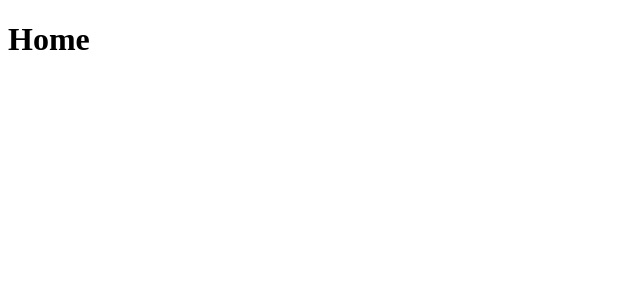
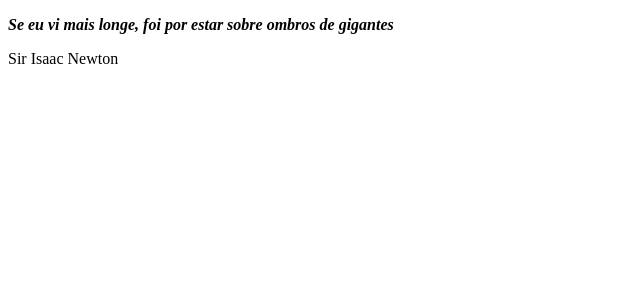
Before and after one commit to juanveronez/tabnews-project, a Next.js app: page / in a window 1280 px wide. Shown: the top 300 px of the page, without its empty margins (0-640 px from the left). Built offline with nearby package versions, Linux system fonts and the light colour scheme.

Commit message:
Update main page text

```diff
--- a/pages/index.js
+++ b/pages/index.js
@@ -1,5 +1,14 @@
 function Home() {
-  return <h1>Home</h1>;
+  return (
+    <>
+      <p>
+        <i>
+          <b>Se eu vi mais longe, foi por estar sobre ombros de gigantes</b>
+        </i>
+      </p>
+      <span>Sir Isaac Newton</span>
+    </>
+  );
 }
 
 export default Home;
```
